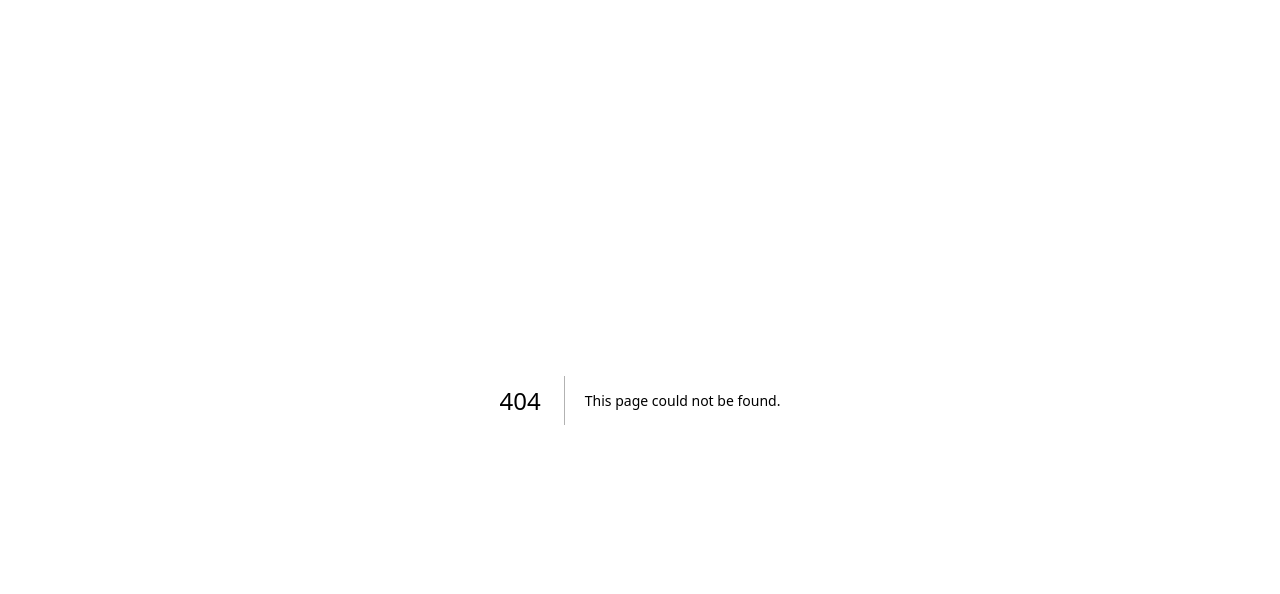
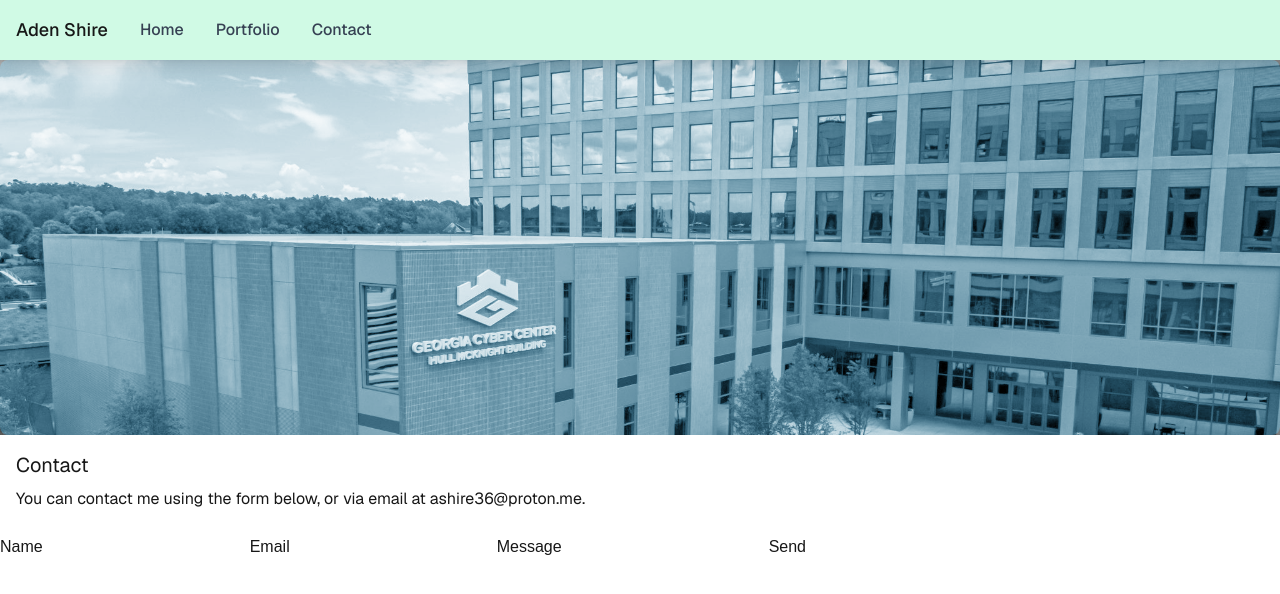
Before and after one commit to ad20630/ad20630.github.io, a Next.js app: page /contact in a window 1280 px wide. Before the commit this address had no page. Shown: the top 594 px of the page. Built offline with nearby package versions, Linux system fonts and the light colour scheme.

Commit message:
Added basic contact section

```diff
--- a/src/app/components/Header.tsx
+++ b/src/app/components/Header.tsx
@@ -8,7 +8,6 @@ export default function Header() {
         <ul className="flex items-center flex-col mt-4 font-medium lg:flex-row lg:space-x-8 lg:mt-0">
           <li>
             <a
-              href="#"
               className="font-sans text-lg block py-2 pr-4 pl-3 text-gray rounded bg-primary-700 lg:bg-transparent lg:text-primary-700 lg:p-0 dark:text-white flex items-center"
             >
               Aden Shire
@@ -16,7 +15,7 @@ export default function Header() {
           </li>
           <li>
             <a
-              href="#"
+              href="/"
               className="font-sans block py-2 pr-4 pl-3 text-gray-700 border-b border-gray-100 hover:bg-gray-50 lg:hover:bg-transparent lg:border-0 lg:hover:text-primary-700 lg:p-0 dark:text-gray-400 lg:dark:hover:text-white dark:hover:bg-gray-700 dark:hover:text-white lg:dark:hover:bg-transparent dark:border-gray-700 flex items-center"
             >
               Home
@@ -32,7 +31,7 @@ export default function Header() {
           </li>
           <li>
             <a
-              href="#"
+              href="/contact"
               className="font-sans block py-2 pr-4 pl-3 text-gray-700 border-b border-gray-100 hover:bg-gray-50 lg:hover:bg-transparent lg:border-0 lg:hover:text-primary-700 lg:p-0 dark:text-gray-400 lg:dark:hover:text-white dark:hover:bg-gray-700 dark:hover:text-white lg:dark:hover:bg-transparent dark:border-gray-700"
             >
               Contact
--- /dev/null
+++ b/src/app/contact/page.tsx
@@ -0,0 +1,31 @@
+import Header from "../components/Header";
+import MidImage from "../components/MidImage";
+import Form from "next/form";
+
+export default function Home() {
+  return (
+    <div>
+      <Header />
+      <MidImage />
+      <div className="content-center p-4 relative z-20 isolate">
+        <h1 className="font-sans text-xl flex gap-2 mb-2">Contact</h1>
+        <p className="font-sans flex gap-2 mb-2">
+          You can contact me using the form below, or via email at
+          ashire36@proton.me.
+        </p>
+      </div>
+      <Form className="" action="https://docs.google.com/forms/u/0/d/e/1FAIpQLSeDTsdn2zxvSad-waZ3ja4IIoan7DIX786j-H6y4H8GKR-Tww/formResponse">
+        <label>Name</label>
+        <input name="entry.1901982553" type="text" required/>
+
+        <label>Email</label>
+        <input name="entry.1322536053" type="email" required />
+
+        <label>Message</label>
+        <input name="entry.736781597" type="text" required />
+
+        <input type="submit" value="Send" />
+      </Form>
+    </div>
+  );
+}
--- a/src/app/page.tsx
+++ b/src/app/page.tsx
@@ -1,5 +1,5 @@
+import Header from "./components/Header";
 import MidImage from "./components/MidImage";
-import Header from "./components/Header";
 import MainBody from "./components/MainBody";
 import GithubCalendar from "./components/GithubCalendar";
 
```
